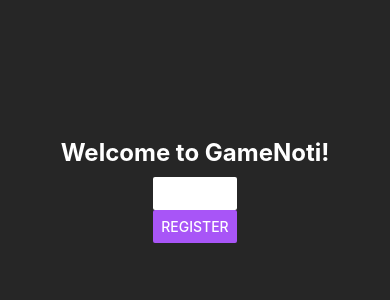
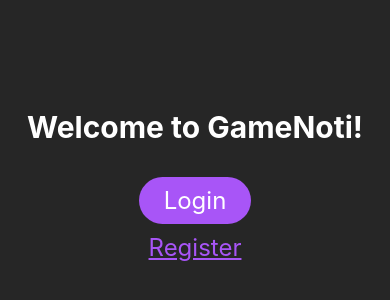
Before and after one commit to chris-15/GameNoti, a React Native app: screen /Home in a window 390 px wide. Shown: the part 232-532 px from the top of the page. Built offline with nearby package versions, Linux system fonts and the light colour scheme.

Commit message:
more styling to login and homescreen

```diff
--- a/screens/HomeScreen.js
+++ b/screens/HomeScreen.js
@@ -1,7 +1,8 @@
-import { View, Text, SafeAreaView, Button } from "react-native";
+import { View, Text, SafeAreaView } from "react-native";
 import React, { useLayoutEffect } from "react";
 import { useNavigation } from "@react-navigation/native";
 import { StatusBar } from "expo-status-bar";
+import { Button } from "@rneui/base";
 
 const HomeScreen = () => {
   const navigation = useNavigation();
@@ -12,20 +13,35 @@ const HomeScreen = () => {
   }, []);
   return (
     <SafeAreaView className=" flex-1 bg-neutral-800">
-        <StatusBar style="light"/>
+      <StatusBar style="light" />
 
-      <View className="flex-1 justify-center items-center space-y-2">
+      <View className="flex-1 justify-center items-center space-y-8">
+        {/* Title */}
         <View className="">
-          <Text className="text-white text-2xl font-bold">Welcome to GameNoti!</Text>
+          <Text className="text-white text-3xl font-bold">
+            Welcome to GameNoti!
+          </Text>
         </View>
 
+        {/* Buttons  */}
         <View className="">
-          <View className="bg-purple-500 rounded-lg">
-            <Button title="Login" color="white" onPress={()=> navigation.navigate("Login")} className=" " />
-          </View>
-          <View className="">
-            <Button title="Register" color="#A855F7" onPress={()=> navigation.navigate("Register")} className="" />
-          </View>
+          <Button
+            title="Login"
+            titleStyle={{ fontSize: 24 }}
+            buttonStyle={{
+              backgroundColor: "#A855F7",
+              borderRadius: 30,
+            }}
+            onPress={() => navigation.navigate("Login")}
+            className=" "
+          />
+
+          <Button
+            title="Register"
+            type="clear"
+            titleStyle={{ color: "#A855F7", textDecorationLine: "underline", fontSize: 24 }}
+            onPress={() => navigation.navigate("Register")}
+          />
         </View>
       </View>
     </SafeAreaView>
--- a/screens/LoginScreen.js
+++ b/screens/LoginScreen.js
@@ -1,17 +1,20 @@
 import { StatusBar } from "expo-status-bar";
 import { useLayoutEffect, useState } from "react";
 import { Text, View, SafeAreaView, KeyboardAvoidingView } from "react-native";
-import { Icon } from '@rneui/themed';
-import { Button, Input, Image, color } from "@rneui/base";
+import { Icon } from "@rneui/themed";
+import { Button, Input } from "@rneui/base";
 
 const LoginScreen = ({ navigation }) => {
   const [email, setEmail] = useState("");
   const [password, setPassword] = useState("");
   return (
-    <KeyboardAvoidingView behavior="padding" className="flex-1 bg-neutral-800 justify-center items-center p-10">
+    <KeyboardAvoidingView
+      behavior="padding"
+      className="flex-1 bg-neutral-800 justify-center items-center p-10"
+    >
       {/* <Text className="text-white">Welcome to the Login Page!</Text>
        */}
-       <Icon name="sports-esports" color="white" size={100}/>
+      <Icon name="sports-esports" color="white" size={100} />
       <View className=" w-full">
         <Input
           placeholder="Email"
@@ -31,8 +34,17 @@ const LoginScreen = ({ navigation }) => {
         />
       </View>
 
-      <Button title="Login" color="#A855F7" />
-      <View style={{ height: 100}}/>
+      <View className="w-1/2">
+        <Button
+          title="Login"
+          buttonStyle={{
+            backgroundColor: "#A855F7",
+            borderRadius: 30,
+          }}
+        />
+      </View>
+
+      <View style={{ height: 100 }} />
     </KeyboardAvoidingView>
   );
 };
```
